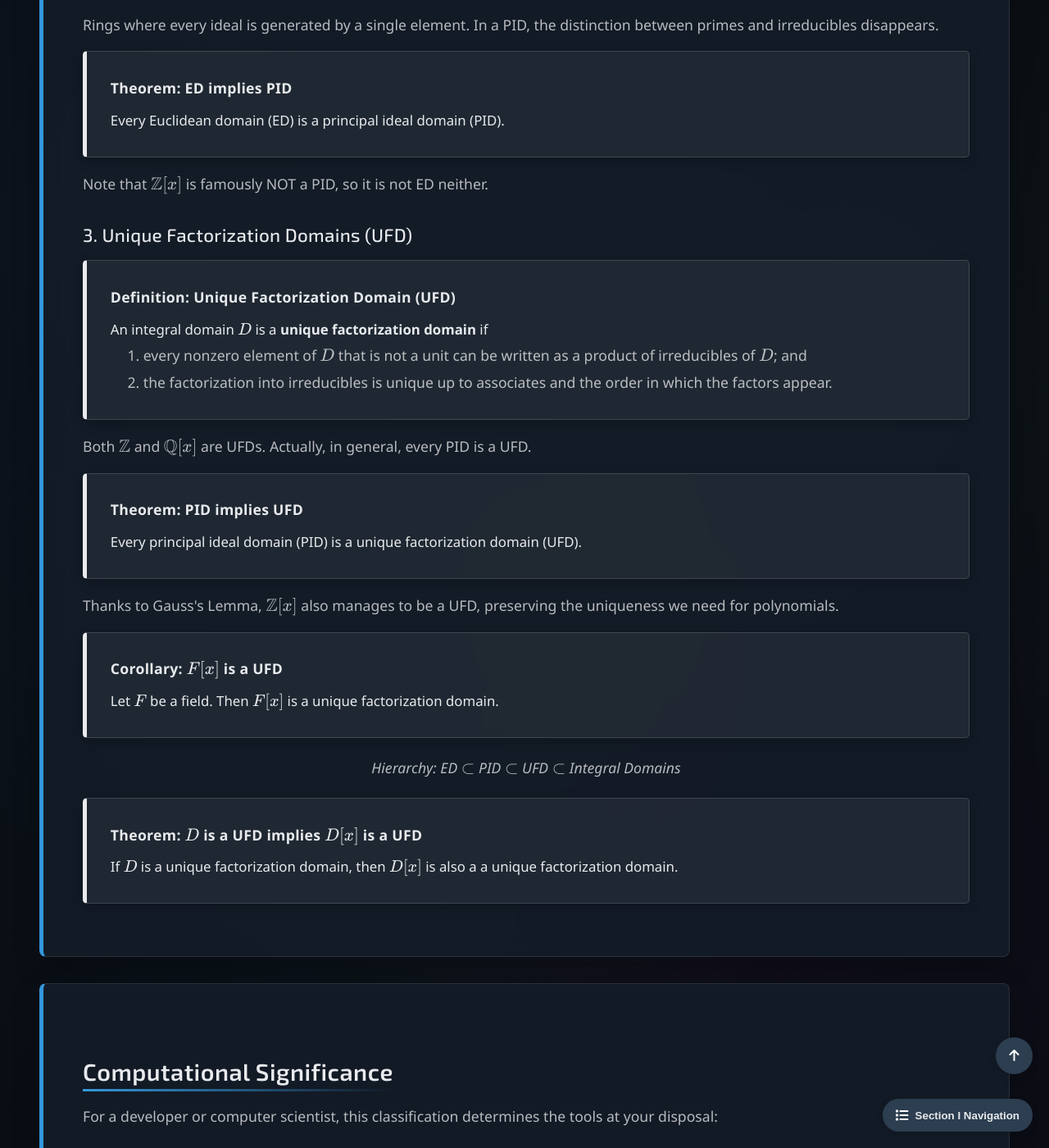
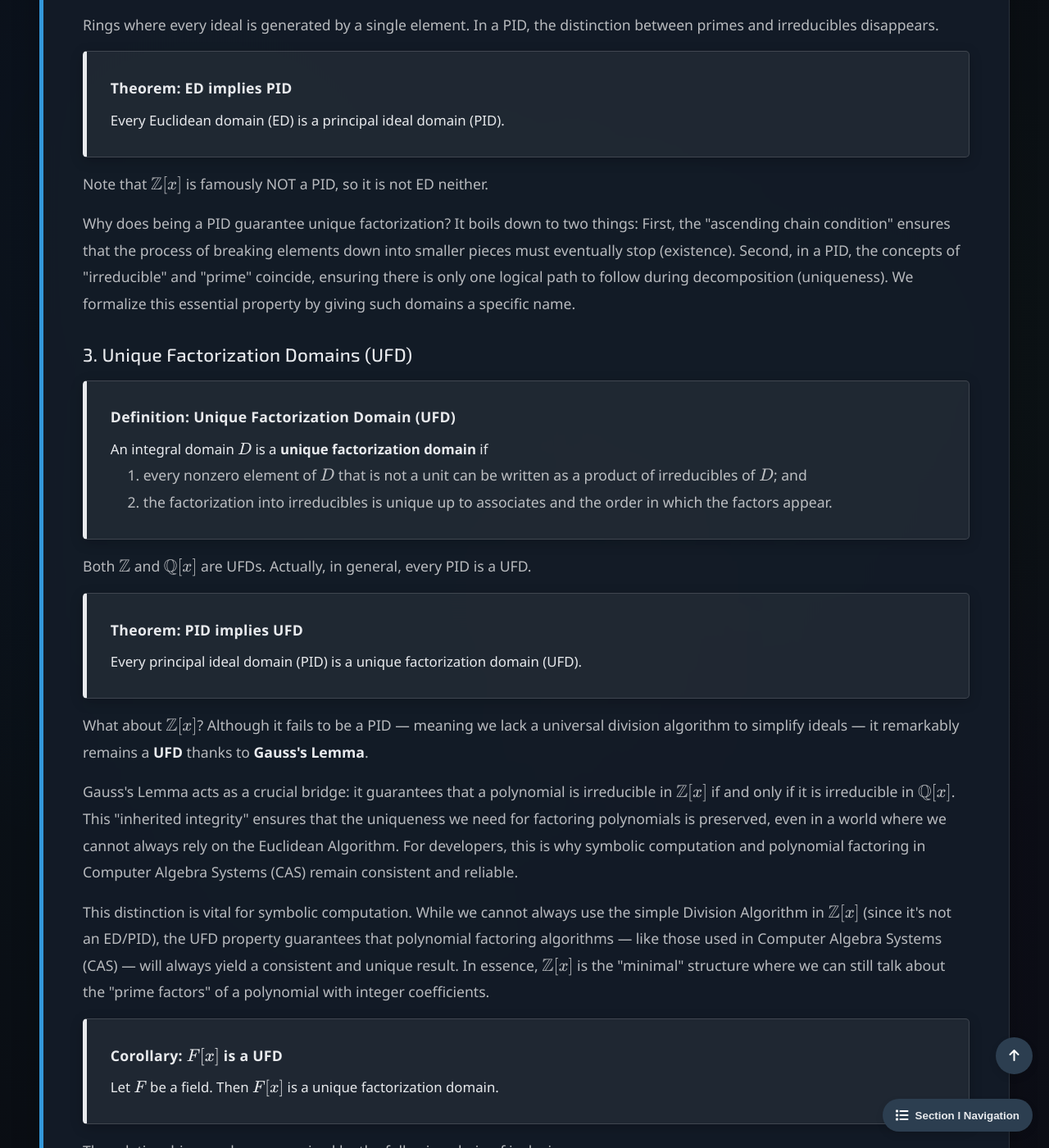
Before and after one commit to Yusukey01/yusukey01.github.io, a Jekyll site: the page built from Mathematics/Linear_algebra/integral_domains.html, in a window 1280 px wide and 1400 px high, scrolled down 4853 px. Shown: the whole window at 82% size. Built offline with Jekyll 4.4.1, drawn with Linux system fonts in a browser that asks for light colours; some of the changed text lies outside the part shown.

Commit message:
add explanations in I-22

```diff
--- a/Mathematics/Linear_algebra/integral_domains.html
+++ b/Mathematics/Linear_algebra/integral_domains.html
@@ -148,7 +148,7 @@ noindex: true
                     \[
                     1b = b = at = (bc)t = b(ct).
                     \]
-                    By cancellation,
+                    Since \(b \neq 0\) in an integral domain, we can apply the cancellation law:
                     \[
                     1 = ct.
                     \]
@@ -267,6 +267,13 @@ noindex: true
                     Note that \(\mathbb{Z}[x]\) is famously NOT a PID, so it is not ED neither.
                 </p>
 
+                <p>
+                    Why does being a PID guarantee unique factorization? It boils down to two things: First, the "ascending chain condition"
+                    ensures that the process of breaking elements down into smaller pieces must eventually stop (existence). Second, in a PID,
+                    the concepts of "irreducible" and "prime" coincide, ensuring there is only one logical path to follow during decomposition
+                    (uniqueness). We formalize this essential property by giving such domains a specific name.
+                </p>
+
                 <h3>3. Unique Factorization Domains (UFD)</h3>
 
                 <div class="theorem">
@@ -288,8 +295,22 @@ noindex: true
                 </div>
 
                 <p>
-                    Thanks to Gauss's Lemma, \(\mathbb{Z}[x]\) also manages to be a UFD, preserving the uniqueness we
-                    need for polynomials.
+                    What about \(\mathbb{Z}[x]\)? Although it fails to be a PID — meaning we lack a universal division algorithm to simplify
+                    ideals — it remarkably remains a <strong>UFD</strong> thanks to <strong>Gauss's Lemma</strong>.
+                </p>
+                <p>
+                    Gauss's Lemma acts as a crucial bridge: it guarantees that a polynomial is irreducible in \(\mathbb{Z}[x]\) if and only if
+                    it is irreducible in \(\mathbb{Q}[x]\). This "inherited integrity" ensures that the uniqueness we need for factoring polynomials
+                    is preserved, even in a world where we cannot always rely on the Euclidean Algorithm. For developers, this is why symbolic
+                    computation and polynomial factoring in Computer Algebra Systems (CAS) remain consistent and reliable.
+                </p>
+
+                <p>
+                    This distinction is vital for symbolic computation. While we cannot always use the simple Division Algorithm
+                    in \(\mathbb{Z}[x]\) (since it's not an ED/PID), the UFD property guarantees that polynomial factoring algorithms
+                    — like those used in Computer Algebra Systems (CAS) — will always yield a consistent and unique result. In essence,
+                    \(\mathbb{Z}[x]\) is the "minimal" structure where we can still talk about the "prime factors" of a polynomial with
+                    integer coefficients.
                 </p>
 
                  <div class="theorem">
@@ -297,13 +318,16 @@ noindex: true
                     Let \(F\) be a field. Then \(F[x]\) is a unique factorization domain.
                  </div>
 
-                <p style="text-align: center; font-style: italic; margin: 20px 0;">
-                    Hierarchy: ED \(\subset\) PID \(\subset\) UFD \(\subset\) Integral Domains
+                <p>
+                    The relationships can be summarized by the following chain of inclusions:
+                    \[
+                    \text{ED} \(\subset\) \text{PID} \(\subset\) \text{UFD} \(\subset\) \text{Integral Domains}.
+                    \]
                 </p>
 
                 <div class="theorem">
                     <span class="theorem-title">Theorem: \(D\) is a UFD implies \(D[x]\) is a UFD</span>
-                    If \(D\) is a unique factorization domain, then \(D[x]\) is also a a unique factorization domain.
+                    If \(D\) is a unique factorization domain, then \(D[x]\) is also a unique factorization domain.
                 </div>
 
             </section>
```
